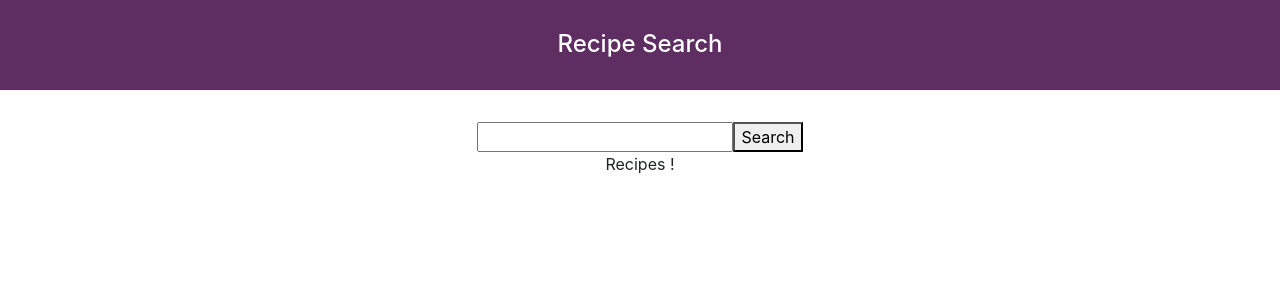
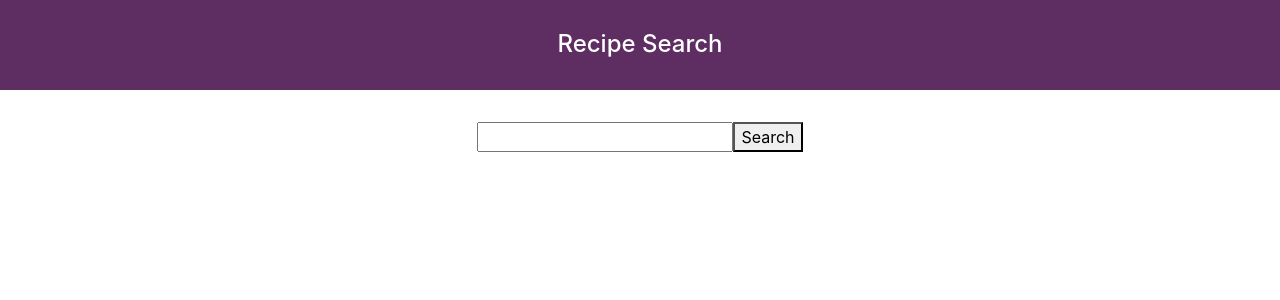
Before and after one commit to bakhsi22/Recipe_Project, a React (Create React App) app: page / in a window 1280 px wide. Shown: the top 300 px of the page. Built offline with nearby package versions, Linux system fonts and the light colour scheme.

Commit message:
mapping done

```diff
--- a/src/App.js
+++ b/src/App.js
@@ -33,11 +33,12 @@
     // by including "https://cors-anywhere.herokuapp.com/" before link fetch
 
     this.setState({recipes:data.recipes})
-    console.log(this.state.recipes);
+
 
 
   }
   render() {
+    console.log(this.state.recipes);
     return (
       <div className="App">
         <header className="App-header">
@@ -45,20 +46,12 @@
         </header>
         {/* Passing data to another component using props  */}
         <Form getRecipe={this.getRecipe}/>
-        <Recipes/>
+        {/* //passing recipes state to this recipes component using props
+            then mapping over to Recipes component in Recipes.js */}
+          <Recipes recipes={this.state.recipe } />
       </div>
     );
   }
 }
 
 export default App;
-// {this.state.recipes.map((recipe)=>{
-//   return(
-//   //providing the key in the most parent div
-//   <div key ={recipe.recipe_id}>
-//     <img src={recipe.image_url} alt={recipe.title}/>
-//     <p >{ recipe.title }</p>
-//   </div>
-//   // return  <p key ={recipe.recipe_id}>{ recipe.title }</p>
-//   );
-// })}
--- a/src/components/Recipes.js
+++ b/src/components/Recipes.js
@@ -2,10 +2,20 @@
 
 //making stateless component
 
-const Recipes =() => (
+const Recipes =props => (
     //implicity returning js
     <div>
-        Recipes !
+        {props.recipes && props.recipes.map((recipe)=>{
+        return(
+        //providing the key in the most parent div
+        <div key ={recipe.recipe_id}>
+            <img src={recipe.image_url} alt={recipe.title}/>
+            <p >{ recipe.title }</p>
+        </div>
+        // return  <p key ={recipe.recipe_id}>{ recipe.title }</p>
+        );
+        })}
+        {/* Recipes ! */}
     </div>
 );
 
```
